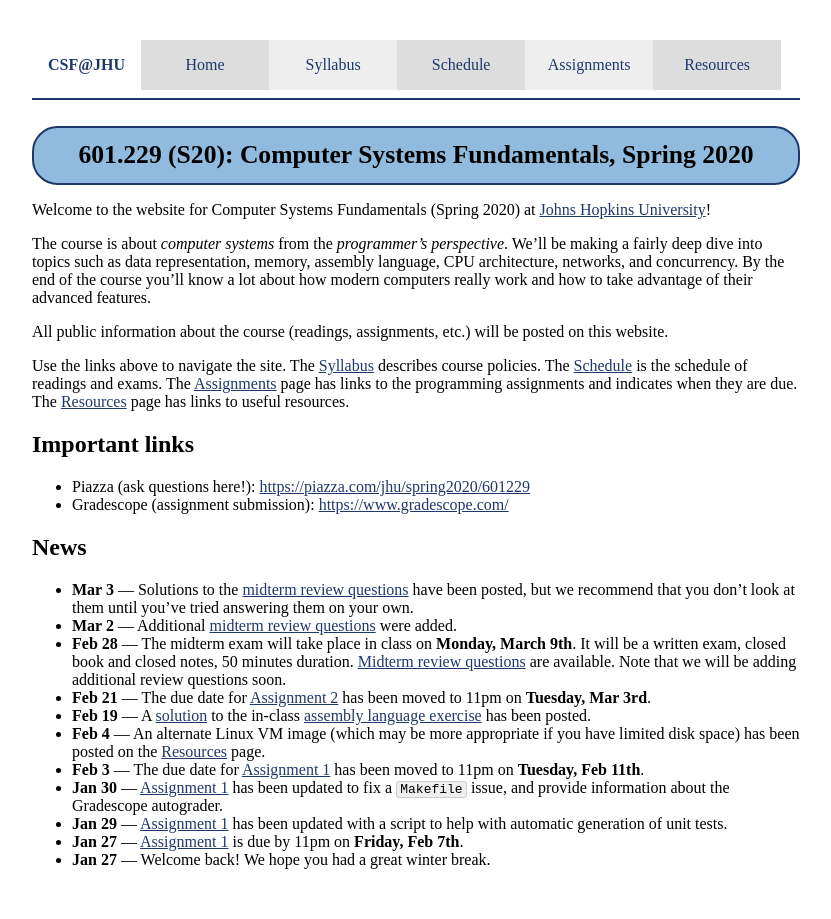
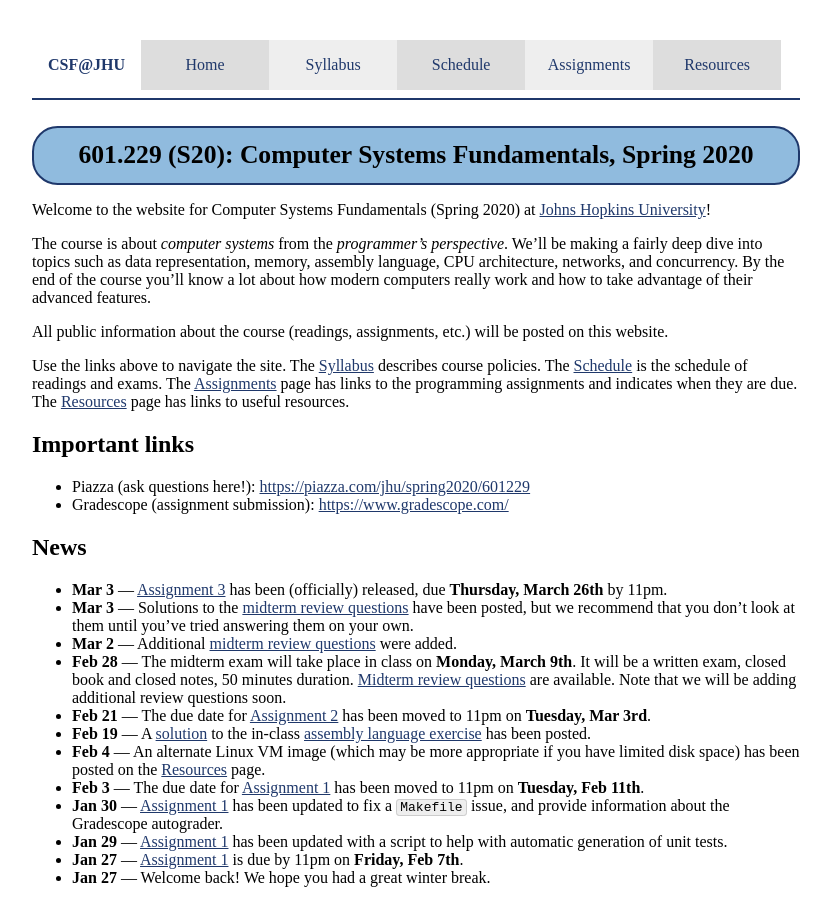
Before and after one commit to jhucsf/spring2020, a Jekyll site: the page built from index.md, in a window 1280 px wide. Shown: the whole page, without its empty margins (224-1055 px from the left). Built offline with Jekyll 4.4.1, drawn with Linux system fonts in a browser that asks for light colours.

Commit message:
officially release assignment 3

```diff
--- a/index.md
+++ b/index.md
@@ -19,6 +19,7 @@ Use the links above to navigate the site.  The [Syllabus](syllabus.html) describ
 
 ## News
 
+* **Mar 3** — [Assignment 3](assign/assign03.html) has been (officially) released, due **Thursday, March 26th** by 11pm.
 * **Mar 3** — Solutions to the [midterm review questions](exercise/midterm_review.html) have been posted, but we recommend that you don't look at them until you've tried answering them on your own.
 * **Mar 2** — Additional [midterm review questions](exercise/midterm_review.html) were added.
 * **Feb 28** — The midterm exam will take place in class on **Monday, March 9th**. It will be a written exam, closed book and closed notes, 50 minutes duration. [Midterm review questions](exercise/midterm_review.html) are available. Note that we will be adding additional review questions soon.
```
Also changed, not shown: assign/assign03.md (+0 -2 lines).
